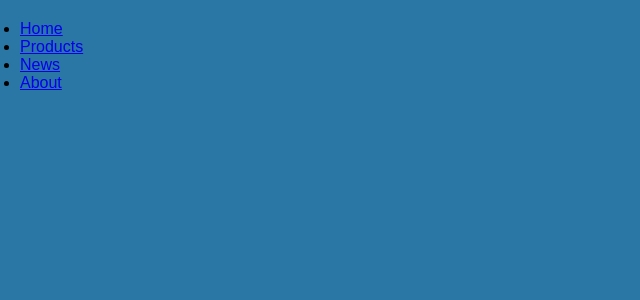
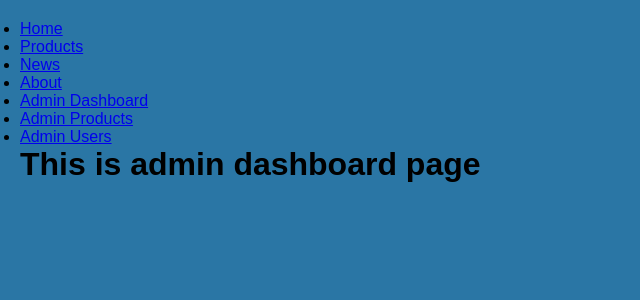
Before and after one commit to TruongTuanDung2001/React-learning, a React (Vite) app: page /admin/dashboard in a window 1280 px wide. Shown: the top 300 px of the page, without its empty margins (0-640 px from the left). Built offline with nearby package versions, Linux system fonts and the light colour scheme.

Commit message:
Handle outlet for route in admin layout page

```diff
--- a/src/App.jsx
+++ b/src/App.jsx
@@ -40,6 +40,10 @@ import ProductsPage from "./components/ProductsPage";
 import ProductDetailPage from "./components/ProductDetailPage";
 import Navbar from "./components/Navbar";
 import CreateProduct from "./components/CreateProductPage";
+import AdminLayoutPage from "./pages/AdminLayout";
+import Dashboard from "./pages/Dashboard";
+import Products from "./pages/Products";
+import Users from "./pages/Users";
 
 //
 function App() {
@@ -404,6 +408,19 @@ function RouterDOM(){
 
         {/* create product */}
         <Route path="/create-product" element={<CreateProduct/>} />
+
+
+        {/* outlet */}
+        {/* có thể dùng bất kỳ component là route cha, không nhất thiết phải trong thư mục */}
+        {/* phân biệt rõ giữ page và layout
+          page: là hiển thị kết quả, nội dung cụ thể ra
+          layout: là khung để hiển thị giao diện các page con ra trên khung đã tạo
+        */}
+        <Route path="/admin" element={<AdminLayoutPage/>} >
+          <Route path="dashboard" element={<Dashboard/>} />
+          <Route path="products" element={<Products/>} />
+          <Route path="users" element={<Users/>} />
+        </Route>
       </Routes>
     </div>
 
--- a/src/components/Navbar.jsx
+++ b/src/components/Navbar.jsx
@@ -16,6 +16,15 @@ export default function Navbar() {
         <li>
           <Link to="/about">About</Link>
         </li>
+        <li>
+          <Link to="/admin/dashboard">Admin Dashboard</Link>
+        </li>
+        <li>
+          <Link to="/admin/products">Admin Products</Link>
+        </li>
+        <li>
+          <Link to="/admin/users">Admin Users</Link>
+        </li>
       </ul>
     </div>
   );
--- a/src/pages/AdminLayout.jsx
+++ b/src/pages/AdminLayout.jsx
@@ -1,11 +1,13 @@
+import { Outlet } from "react-router-dom";
 import Navbar from "../components/Navbar";
 
 export default function AdminLayoutPage(){
     return (
         <div className="adminLayout">
-            <Navbar/>
+            {/* <Navbar/> */}
 
             {/* outlet */}
+            <Outlet/>
         </div>
     )
 }
--- a/src/pages/Dashboard.jsx
+++ b/src/pages/Dashboard.jsx
@@ -0,0 +1,7 @@
+export default function DashboardPage(){
+    return (
+        <div>
+            <h1>This is admin dashboard page</h1>
+        </div>
+    )
+}
--- a/src/pages/Products.jsx
+++ b/src/pages/Products.jsx
@@ -0,0 +1,7 @@
+export default function ProductsPage(){
+    return (
+        <div>
+            <h1>This is admin products page</h1>
+        </div>
+    )
+}
--- a/src/pages/Users.jsx
+++ b/src/pages/Users.jsx
@@ -0,0 +1,7 @@
+export default function UsersPage(){
+    return (
+        <div>
+            <h1>This is admin users page</h1>
+        </div>
+    )
+}
```
